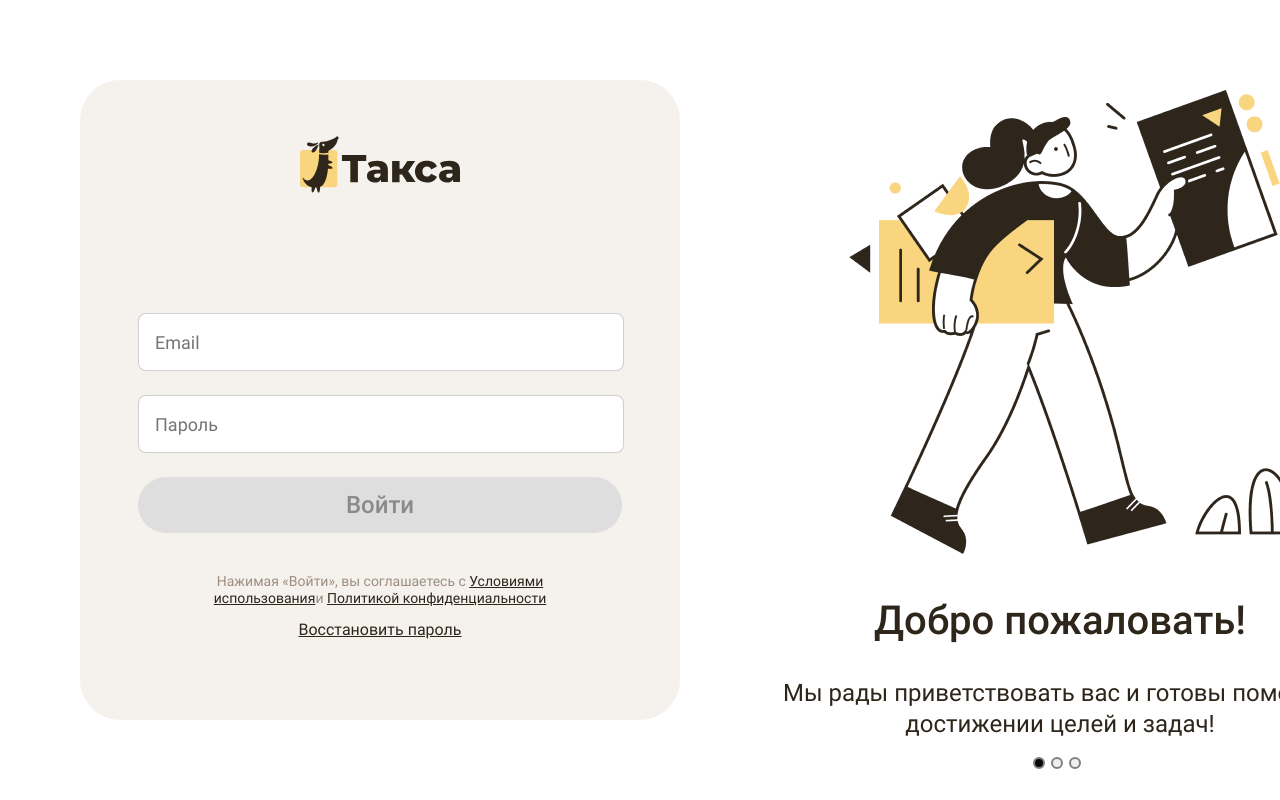
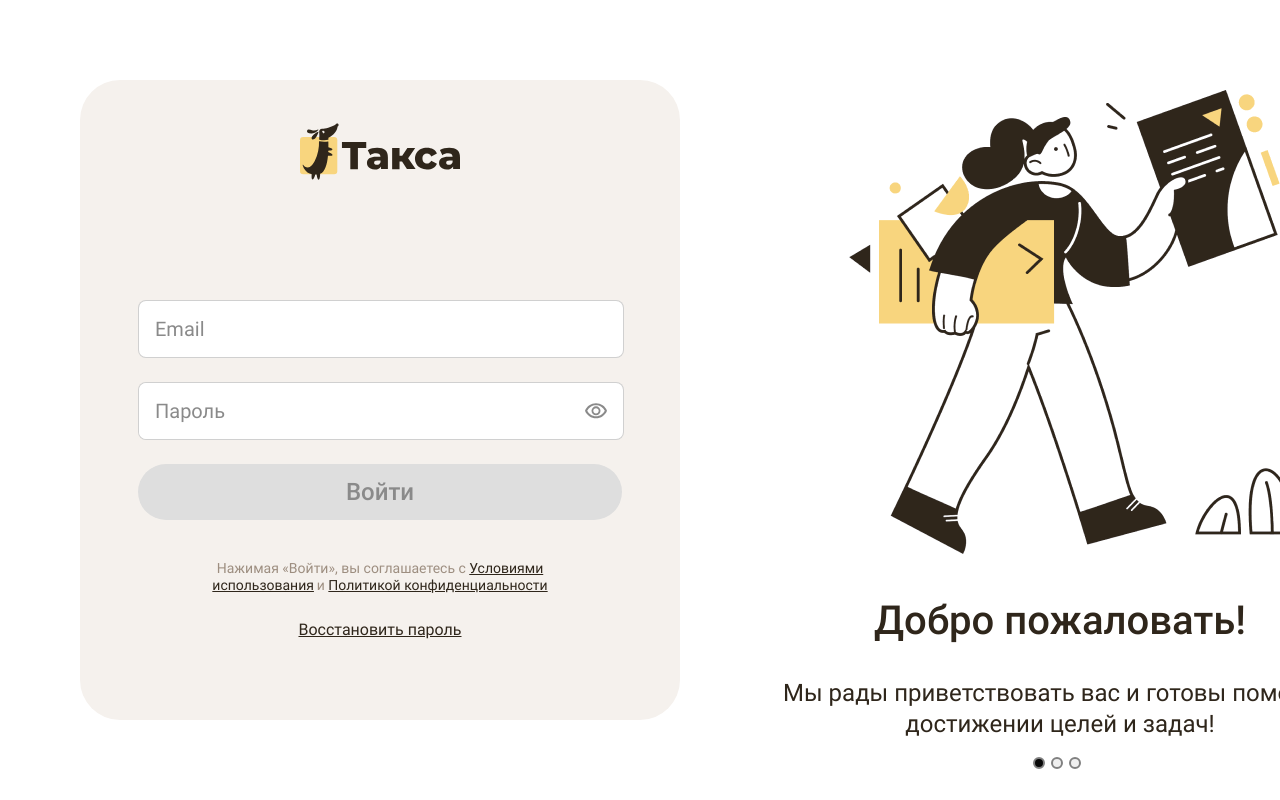
Before and after one commit to tasktrackerpracticum/frontend, a React (Create React App) app: page /#/sign-in in a window 1280 px wide. Shown: the top 800 px of the page. Built offline with nearby package versions, Linux system fonts and the light colour scheme.

Commit message:
add css for focus

```diff
--- a/src/components/Login/Login.jsx
+++ b/src/components/Login/Login.jsx
@@ -1,3 +1,4 @@
+import { useState } from 'react';
 import { NavLink } from 'react-router-dom';
 import useValidation from '../../hooks/useValidation';
 import { loginFunctionType } from '../../constatnts/prop-types';
@@ -5,14 +6,23 @@ import Slider from '../Slider/Slider';
 import logo from '../../images/logo.svg';
 
 function Login({ onLogin }) {
-  const { values, handleChange } = useValidation();
+  const { values, handleChange, showPassword, handleTogglePassword } = useValidation();
+  const [isFocused, setIsFocused] = useState(false);
 
-  function handleSubmit(evt) {
+  const handleSubmit = (evt) => {
     evt.preventDefault();
     onLogin(values.email, values.password);
   };
 
   const isDisabled = !(values.email && values.password);
+
+  const handleFocus = () => {
+    setIsFocused(true);
+  };
+
+  const handleBlur = () => {
+    setIsFocused(false);
+  };
 
   return (
     <section className='auth'>
@@ -34,16 +44,21 @@ function Login({ onLogin }) {
               <span className='auth__error' id='email-error'>
                 Ошибка
               </span>
+              <div className={`auth__input-wrap ${isFocused ? 'focused' : ''}`}>
                 <input
                   className='auth__input auth__input_type_password'
                   id='password'
                   name='password'
-                type='password'
+                  type={showPassword ? 'text' : 'password'}
                   value={values.password || ''}
                   placeholder={'Пароль'}
                   required
                   onChange={handleChange}
+                  onFocus={handleFocus}
+                  onBlur={handleBlur}
                 />
+                <button className='auth__visibility-button' onClick={handleTogglePassword}></button>
+              </div>
               <span className='auth__error' id='password-error'>
                 Ошибка
               </span>
@@ -59,7 +74,7 @@ function Login({ onLogin }) {
             <NavLink className='auth__agree-link' to='/'>
               Условиями<br /> использования
             </NavLink>
-            и {' '}
+            &thinsp;и{' '}
             <NavLink className='auth__agree-link' to='/'>
               Политикой конфиденциальности
             </NavLink>{' '}
--- a/src/hooks/useValidation.js
+++ b/src/hooks/useValidation.js
@@ -7,6 +7,7 @@ function useValidation() {
     password: true,
   });
   const [isValidForm, setIsValidForm] = useState(false);
+	const [showPassword, setShowPassword] = useState(false);
 
   const handleChange = (evt) => {
     const target = evt.target;
@@ -15,6 +16,10 @@ function useValidation() {
     setValues({ ...values, [name]: value });
     setIsValid({ ...isValid, [name]: target.validity.valid });
     setIsValidForm(target.closest('form').checkValidity());
+  };
+
+	const handleTogglePassword = () => {
+    setShowPassword(!showPassword);
   };
 
   const resetForm = useCallback(
@@ -41,6 +46,8 @@ function useValidation() {
     isValidForm,
     handleChange,
     resetForm,
+		showPassword,
+    handleTogglePassword,
   };
 }
 
--- a/src/scss/components/auth.scss
+++ b/src/scss/components/auth.scss
@@ -41,7 +41,7 @@
     display: flex;
     flex-direction: column;
     align-items: center;
-    margin-top: 56px;
+    margin-top: 43px;
   }
 
   &__logo {
@@ -61,12 +61,74 @@
     height: 56px;
     border: 1px solid #8A8A8A66;
     border-radius: 8px;
-    font-size: 18px;
+    font-size: 20px;
     font-weight: 400;
-    line-height: 24px;
-    color: #9D8E80;
+    line-height: 26px;
+    color: #8A8A8A;
     padding: 0 0 0 16px;
     outline: none;
+  }
+
+  &__input {
+    width: calc(100% - 16px);
+    height: 56px;
+    border: 1px solid #8A8A8A66;
+    border-radius: 8px;
+    font-size: 20px;
+    font-weight: 400;
+    line-height: 26px;
+    color: #2F261B;
+    padding: 0 0 0 16px;
+    outline: none;
+
+    &::placeholder {
+      color: #8A8A8A;
+    }
+
+    &:focus {
+      border: 1px solid #9D8E80;
+    }
+  }
+
+  &__input_type_password {
+    border: none;
+
+    &:focus {
+      border: none;
+    }
+  }
+
+  &__input-wrap {
+    width: 100%;
+    height: 56px;
+    background: white;
+    border: 1px solid #8A8A8A66;
+    border-radius: 8px;
+    font-size: 20px;
+    font-weight: 400;
+    line-height: 26px;
+    color: #8A8A8A;
+    outline: none;
+    display: flex;
+    justify-content: space-between;
+    align-items: center;
+
+    &:focus {
+      border: 1px solid #9D8E80;
+    }
+  }
+
+  &__visibility-button {
+    margin: 0 16px;
+    width: 24px;
+    height: 24px;
+    background: url(../../images/icon-show.svg) no-repeat center center;
+    border: none;
+    cursor: pointer;
+
+    &:hover {
+      opacity: 0.8;
+    }
   }
 
   &__submit-button {
```
Also changed, not shown: src/images/icon-hide.svg (deleted), src/images/icon-show.svg (added). Lines whose indentation alone changed are shown as unchanged.
